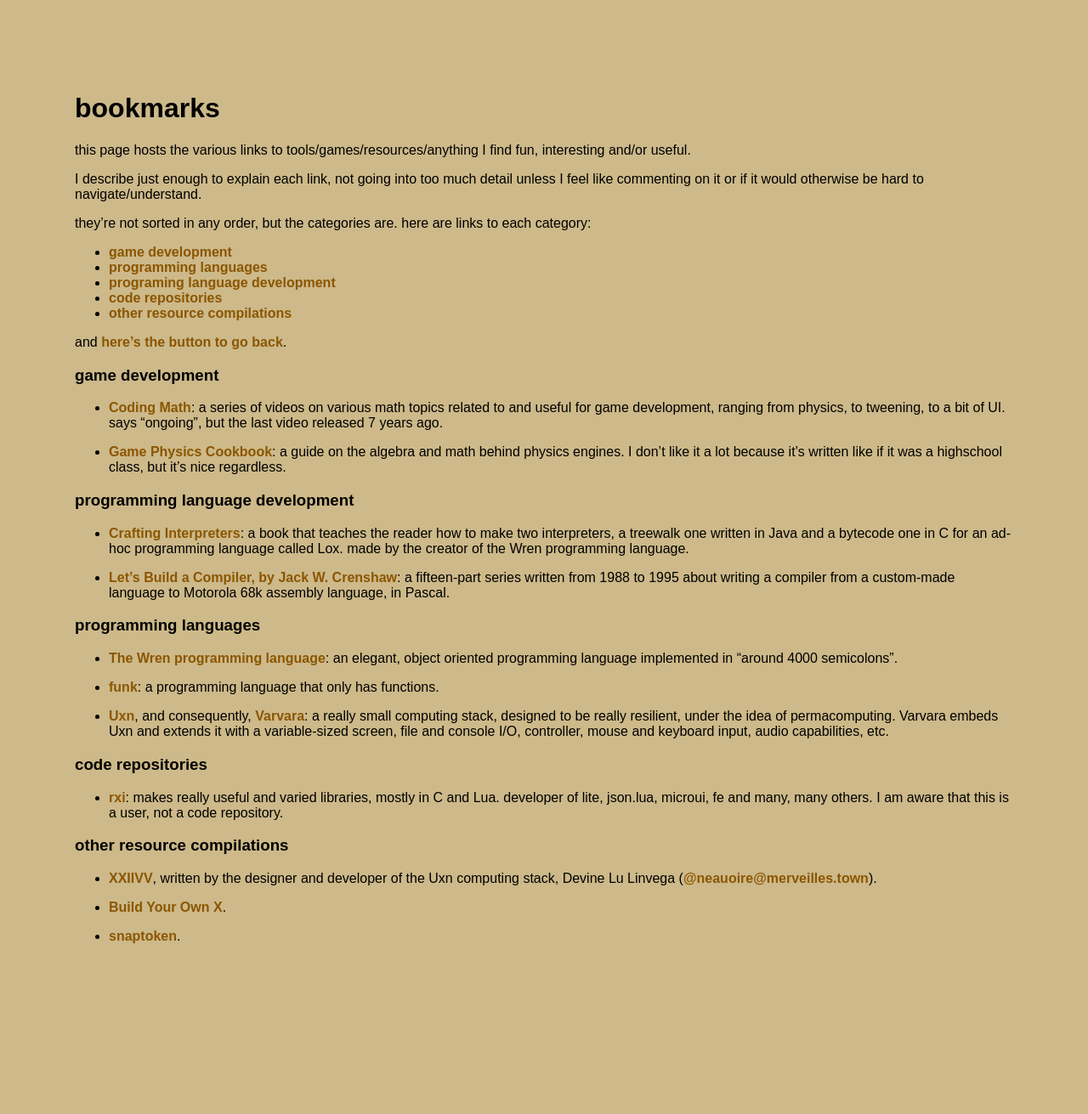
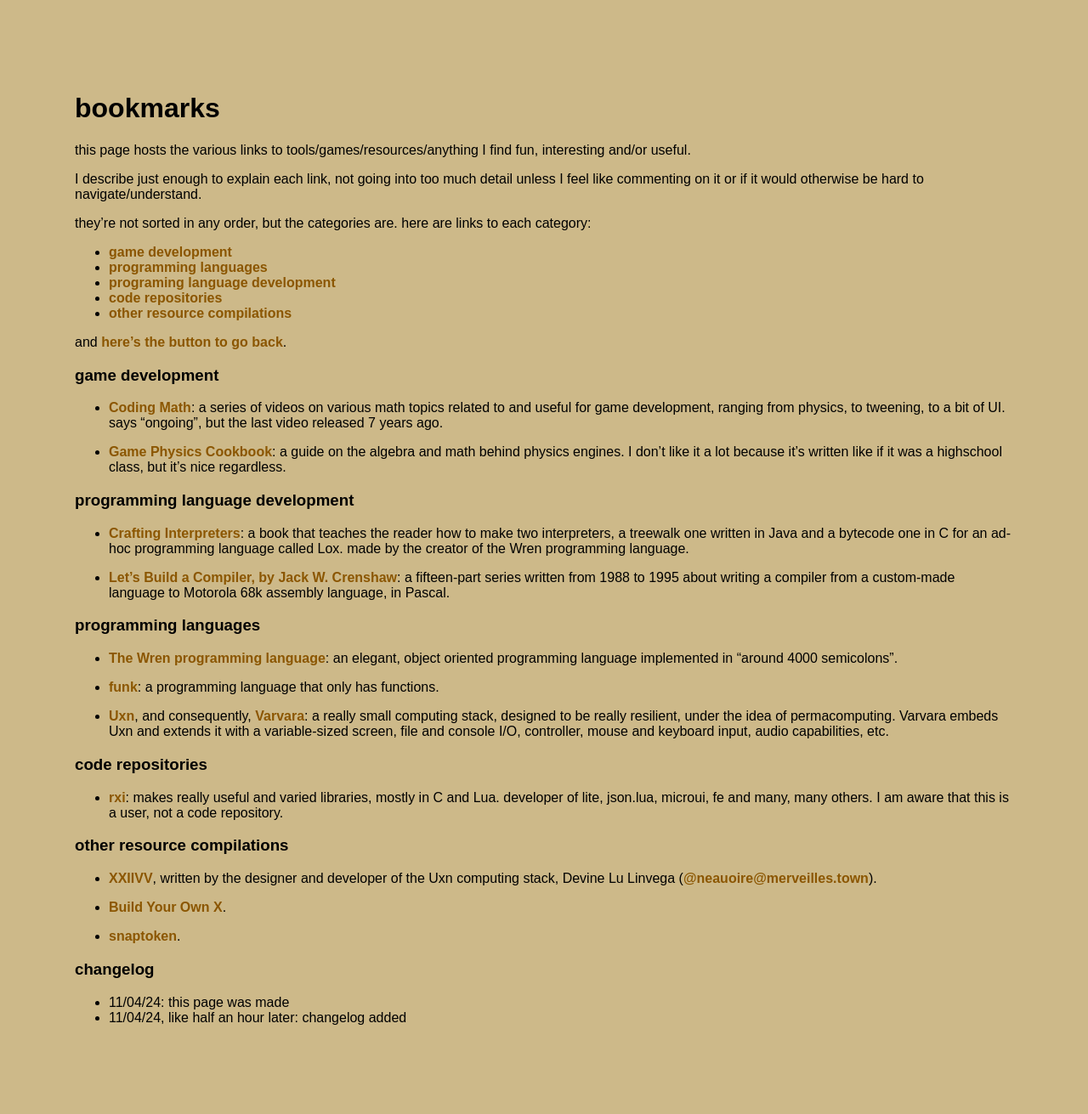
Before and after one commit to thacuber2a03/thacuber2a03.github.io, a Jekyll site: the page built from things/bookmarks.md, in a window 1280 px wide. Shown: the whole page at 85% size. Built offline with Jekyll 4.4.1, drawn with Linux system fonts in a browser that asks for light colours; before the commit the page ends 1215 px from its top, so only the background shows below that.

Commit message:
changelog

```diff
--- a/things/bookmarks.md
+++ b/things/bookmarks.md
@@ -52,3 +52,8 @@
 - [Build Your Own X](https://github.com/codecrafters-io/build-your-own-x).
 
 - [snaptoken](https://viewsourcecode.org/snaptoken).
+
+### changelog
+
+- 11/04/24: this page was made
+- 11/04/24, like half an hour later: changelog added
```
